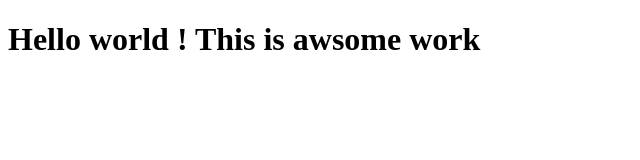
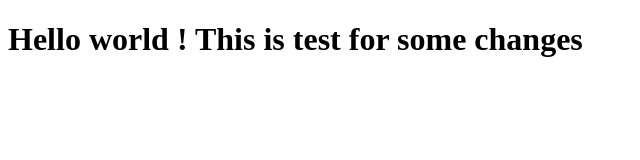
Before and after one commit to ayushraj26/Git-practice, a plain HTML site: page index.html in a window 1280 px wide. Shown: the whole page, without its empty margins (0-640 px from the left). Drawn offline with Linux system fonts and the light colour scheme.

Commit message:
Changes made in index.html

```diff
--- a/index.html
+++ b/index.html
@@ -4,9 +4,9 @@
     <meta charset="UTF-8" />
     <meta http-equiv="X-UA-Compatible" content="IE=edge" />
     <meta name="viewport" content="width=device-width, initial-scale=1.0" />
-    <title>Git Practice !!!!!</title>
+    <title>Git Practice Demo</title>
   </head>
   <body>
-    <h1>Hello world ! This is awsome work</h1>
+    <h1>Hello world ! This is test for some changes</h1>
   </body>
 </html>
```
